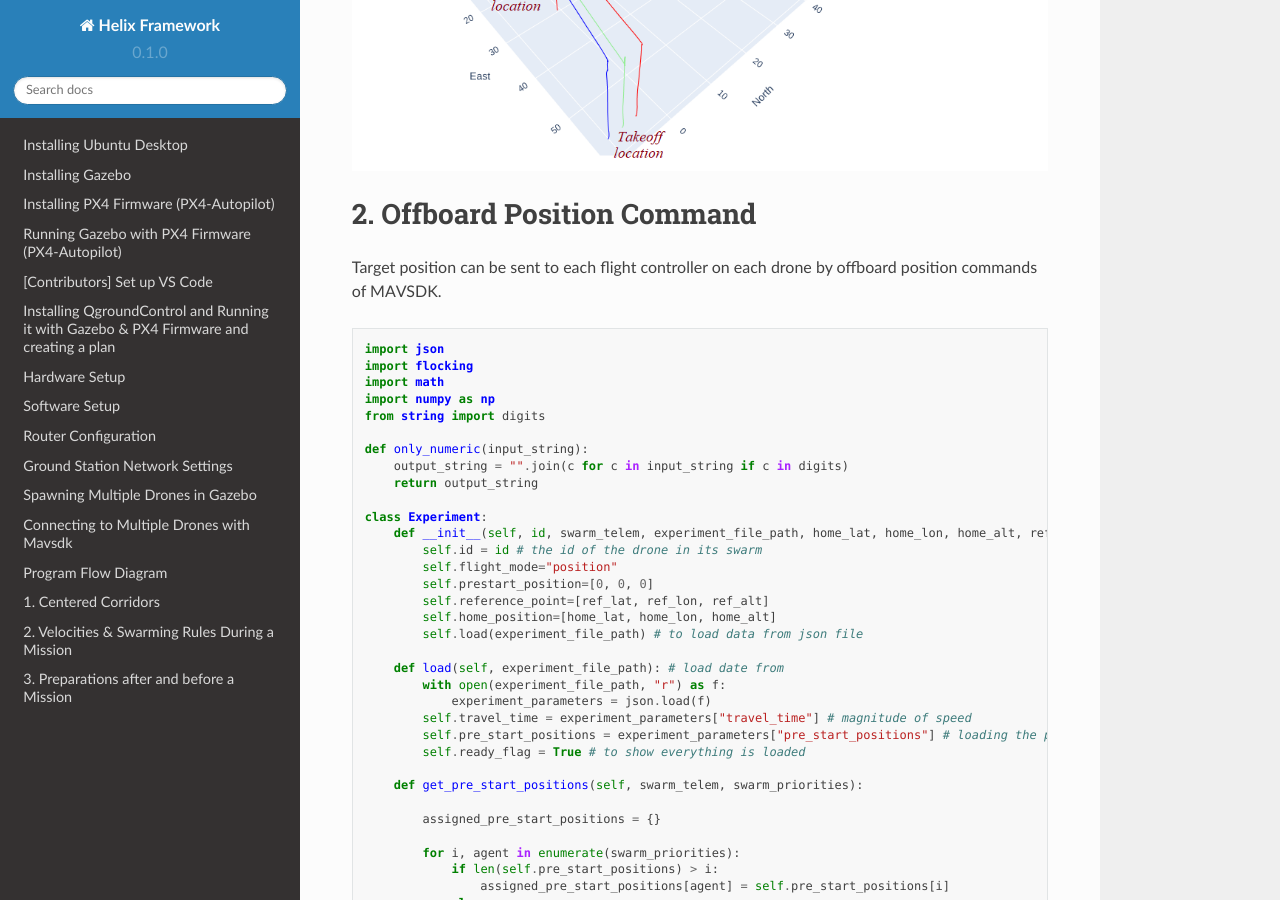
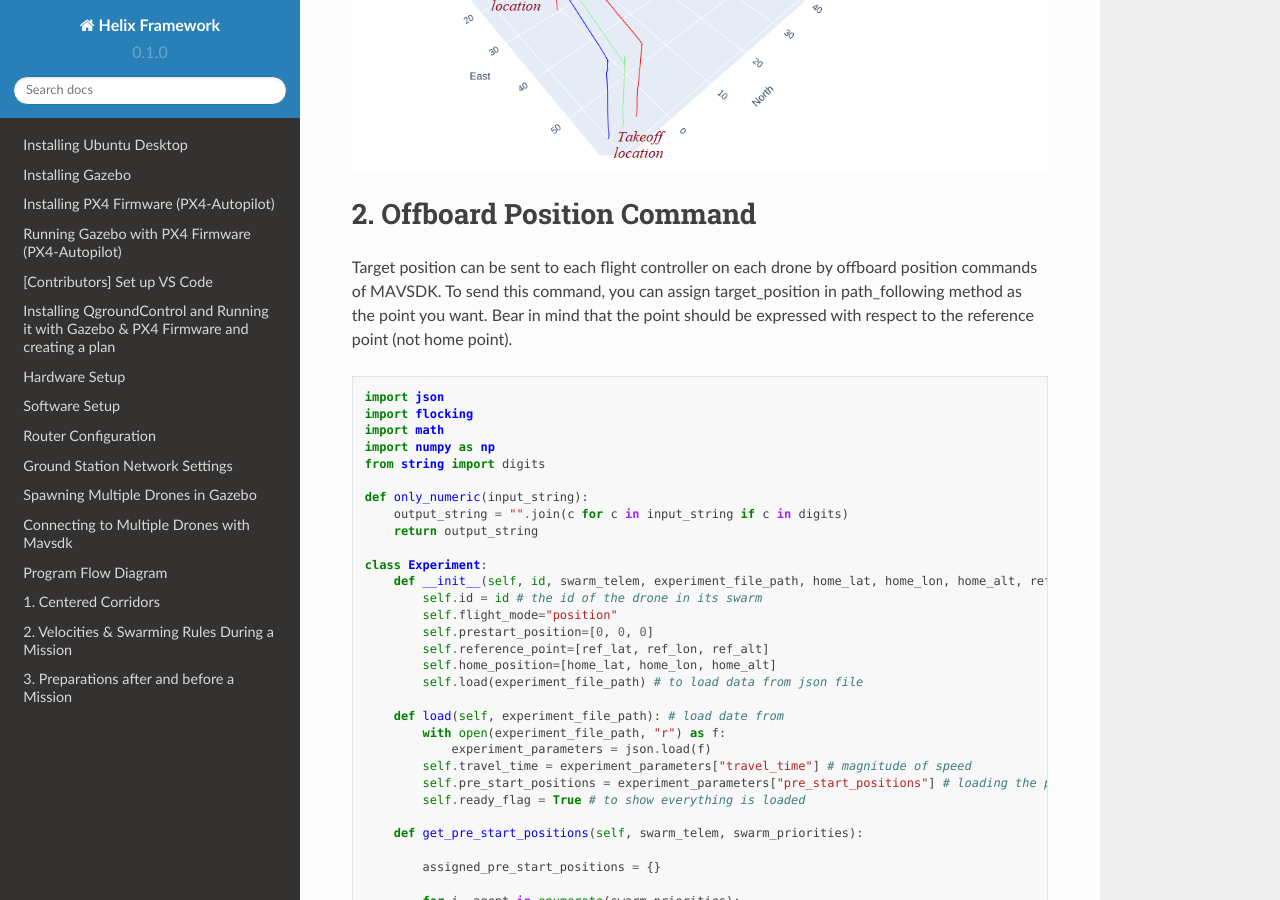
Before and after one commit to CUEDOS/helix_docs, a Sphinx documentation site: the page built from docs/source/simple_examples.rst, in a window 1280 px wide and 900 px high, scrolled down 1595 px. Built offline with Sphinx 7.4.7 and the Read the Docs theme 2.0.0, drawn with Linux system fonts in a browser that asks for light colours.

Commit message:
Update simple_examples.rst

```diff
--- a/docs/source/simple_examples.rst
+++ b/docs/source/simple_examples.rst
@@ -75,7 +75,7 @@ The result of using this experiment in software in the loop simulation is shown
 
 2. Offboard Position Command
 =====================
-Target position can be sent to each flight controller on each drone by offboard position commands of MAVSDK.
+Target position can be sent to each flight controller on each drone by offboard position commands of MAVSDK. To send this command, you can assign target_position in path_following method as the point you want. Bear in mind that the point should be expressed with respect to the reference point (not home point).
 ::
 
     import json
```
